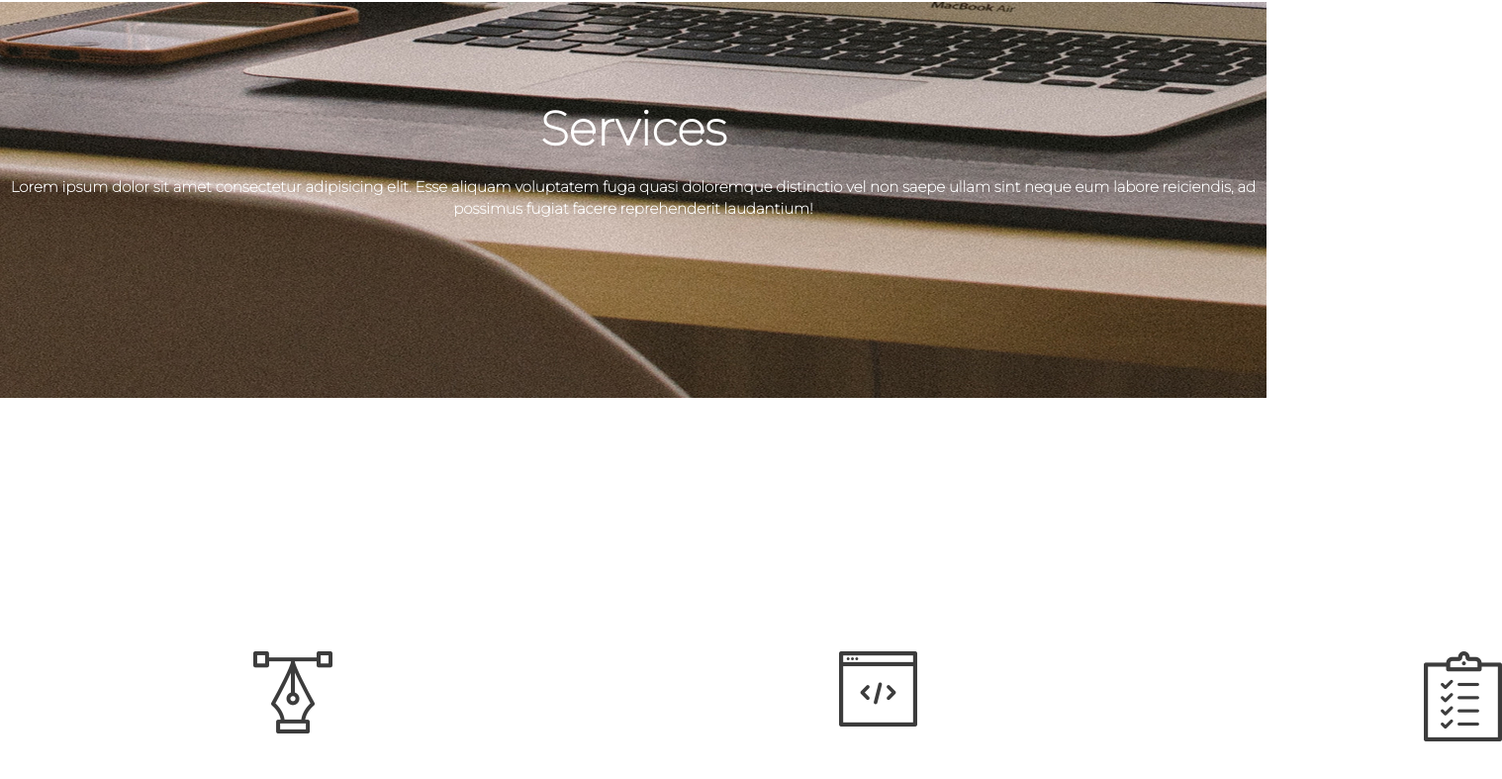
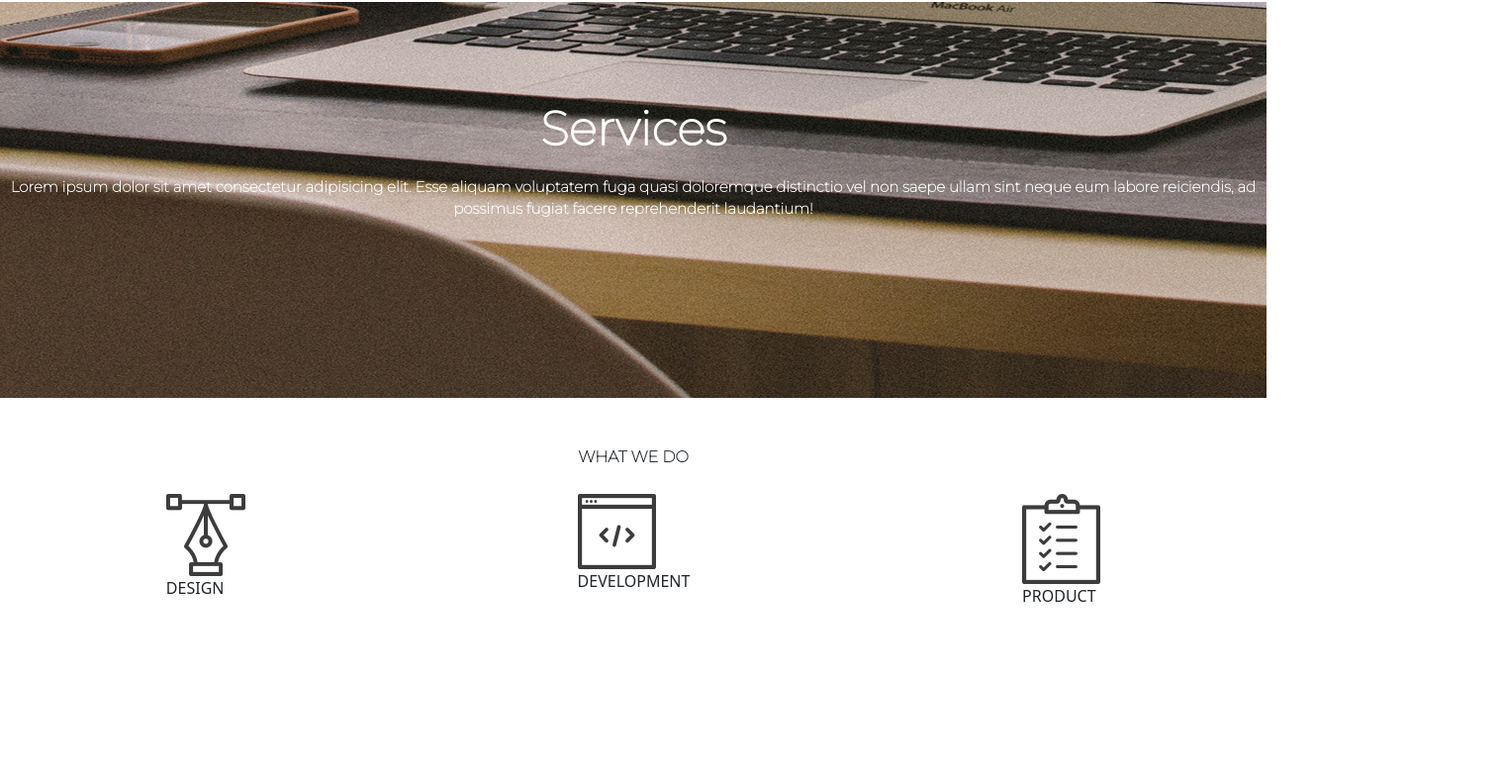
Before and after one commit to Diana-Kieru/Delani-Studio, a plain HTML site: page index.html in a window 1280 px wide. Shown: the part 1298-2085 px from the top of the page at 99% size, 1518 px wide, since content can reach past the window. Drawn offline with nearby package versions, Linux system fonts and the light colour scheme.

Commit message:
Added names to Icons

```diff
--- a/index.html
+++ b/index.html
@@ -40,21 +40,25 @@
     </div>
    </section>
    <section>
+    <h4 id="special">WHAT WE DO</h4>
        <div class="tools">
            <div class="design">
                <span>
                    <img src="./IMG/design_icon.png" alt="">
                </span>
+               <p>DESIGN</p>
            </div>
            <div class="development">
                <span>
                    <img src="./IMG/dev_icon.png" alt="">
                </span>
+               <P>DEVELOPMENT</P>
            </div>
            <div class="product">
                <span>
                    <img src="./IMG/product_icon.png" alt="">
                </span>
+               <P>PRODUCT</P>
            </div>
 
 
--- a/style.css
+++ b/style.css
@@ -68,21 +68,32 @@ h1{
 
 }
 .tools{
-  width: 100%;
   display: flex;
   flex-direction: row;
   justify-content: space-around;
-  /* height: 50px; */
-  /* margin-top: 100px; */
-  /* position: relative; */
+  position: relative;
+  bottom: 150px;
+  margin-top: 50px;
 }
 .design{
-    margin: 20%;
+    margin: 10%;
 }
 .development{
-    margin: 20%;
+    margin: 10%;
 }
 .product{
-    margin: 20%;
+    margin: 10%;
 
 }
+#special{
+    font-size: medium;
+    font-family:'Montserrat', sans-serif;
+    text-align: center;
+    margin-top: 50px;
+    font-weight: bolder;
+    text-decoration-color: black;
+
+}
+.P{
+    text-align: center;
+}
```
